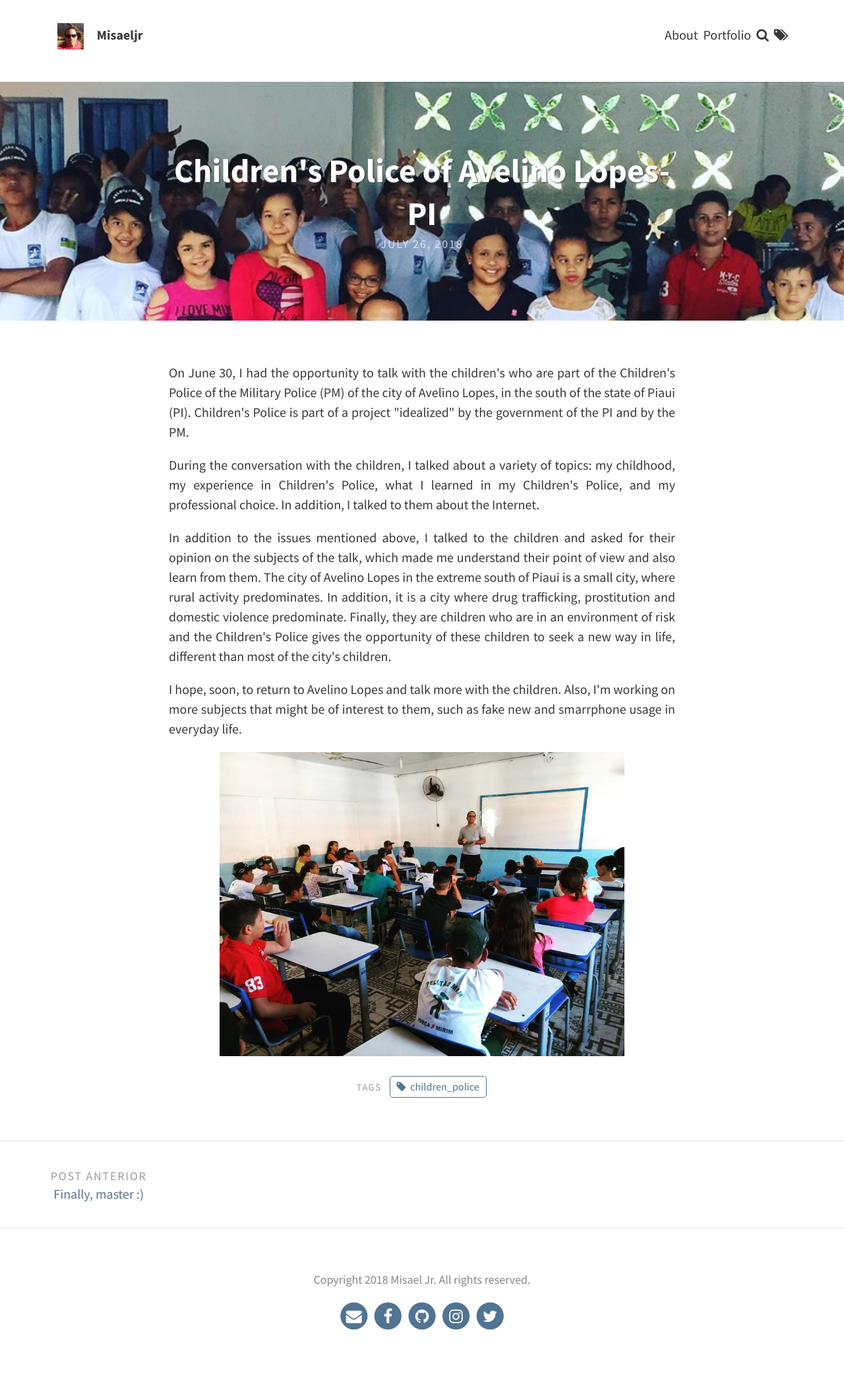
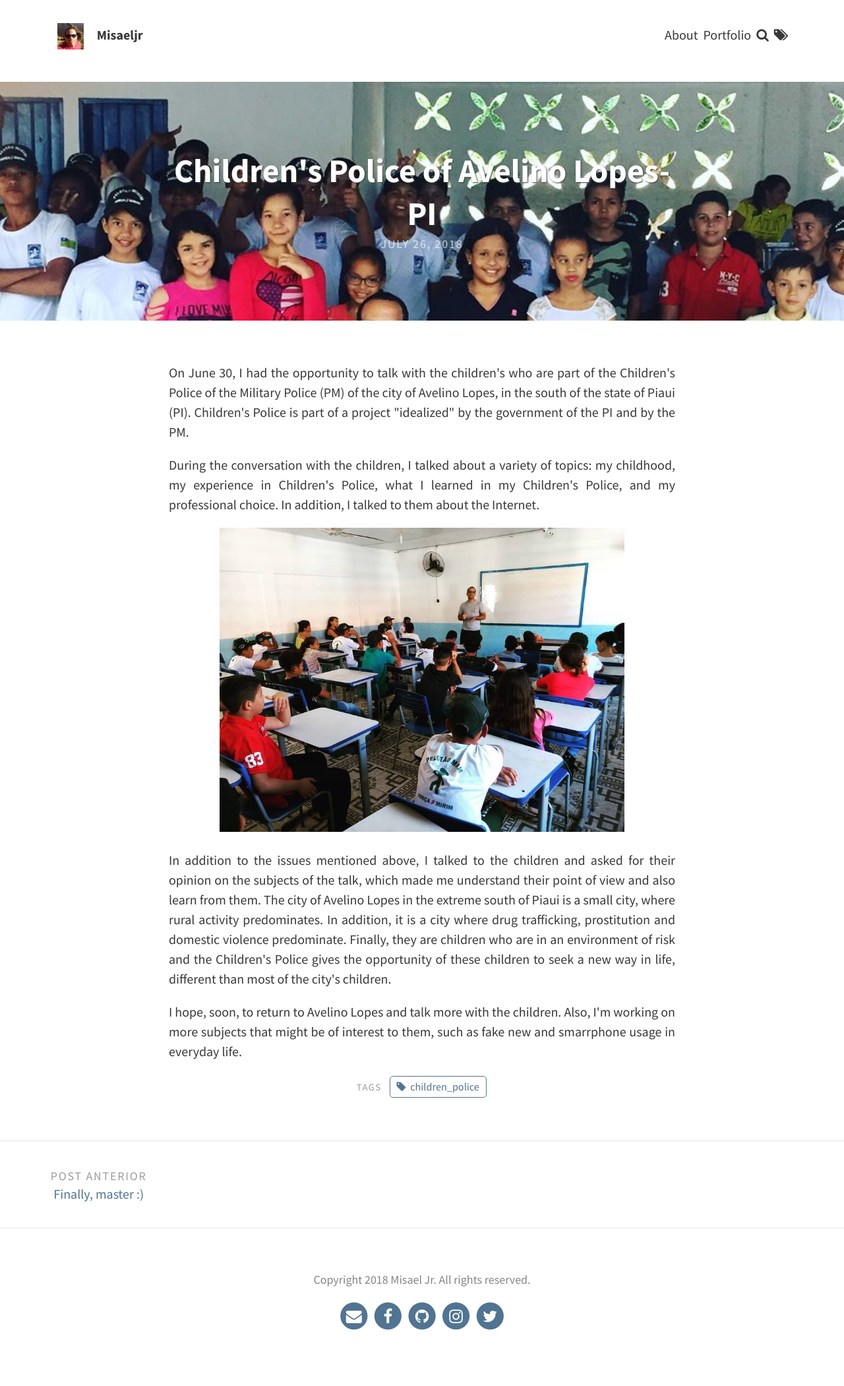
Before and after one commit to misaelljr/misaeljr.github.io, a Jekyll site: the page built from _posts/2018-07-26-policia-mirim.md, in a window 1280 px wide. Shown: the whole page at 66% size. Built offline with Jekyll 4.4.1, drawn with Linux system fonts in a browser that asks for light colours.

Commit message:
Update 2018-07-26-policia-mirim.md

```diff
--- a/_posts/2018-07-26-policia-mirim.md
+++ b/_posts/2018-07-26-policia-mirim.md
@@ -10,8 +10,8 @@ tags: [children_police]
 
 <p align="justify"> During the conversation with the children, I talked about a variety of topics: my childhood, my experience in Children's Police, what I learned in my Children's Police, and my professional choice. In addition, I talked to them about the Internet. </p>
 
+![Image of a glass on a book]({{ site.baseurl }}/images/police2.jpg)
+
 <p align="justify">In addition to the issues mentioned above, I talked to the children and asked for their opinion on the subjects of the talk, which made me understand their point of view and also learn from them. The city of Avelino Lopes in the extreme south of Piaui is a small city, where rural activity predominates. In addition, it is a city where drug trafficking, prostitution and domestic violence predominate. Finally, they are children who are in an environment of risk and the Children's Police gives the opportunity of these children to seek a new way in life, different than most of the city's children.</p>
 
 <p align="justify">I hope, soon, to return to Avelino Lopes and talk more with the children. Also, I'm working on more subjects that might be of interest to them, such as fake new and smarrphone usage in everyday life.</p>
-
-![Image of a glass on a book]({{ site.baseurl }}/images/police2.jpg)
```
